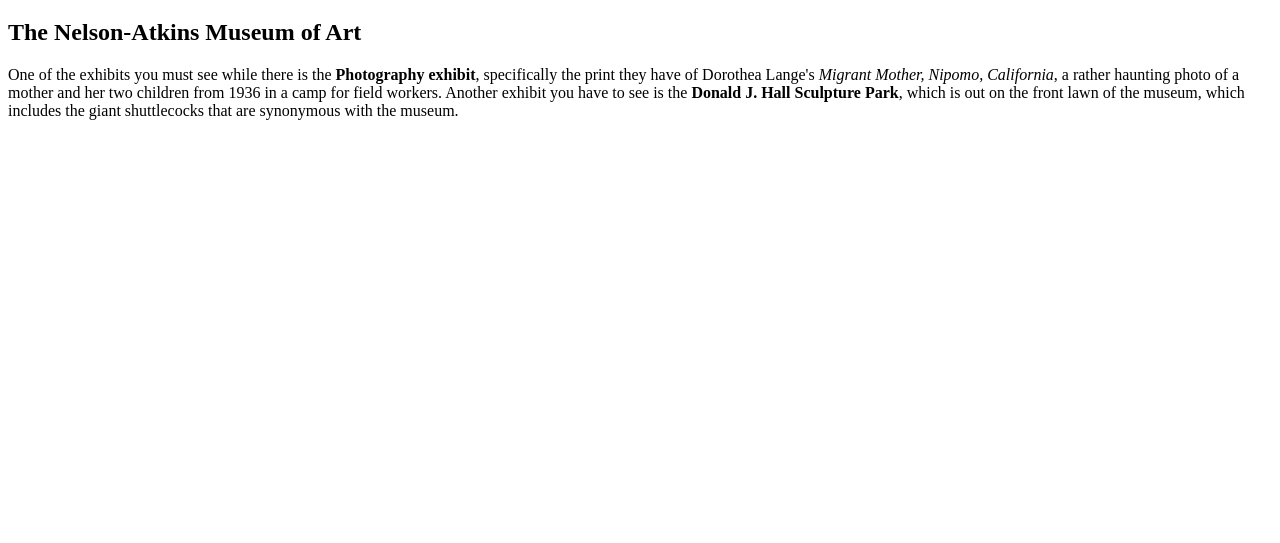
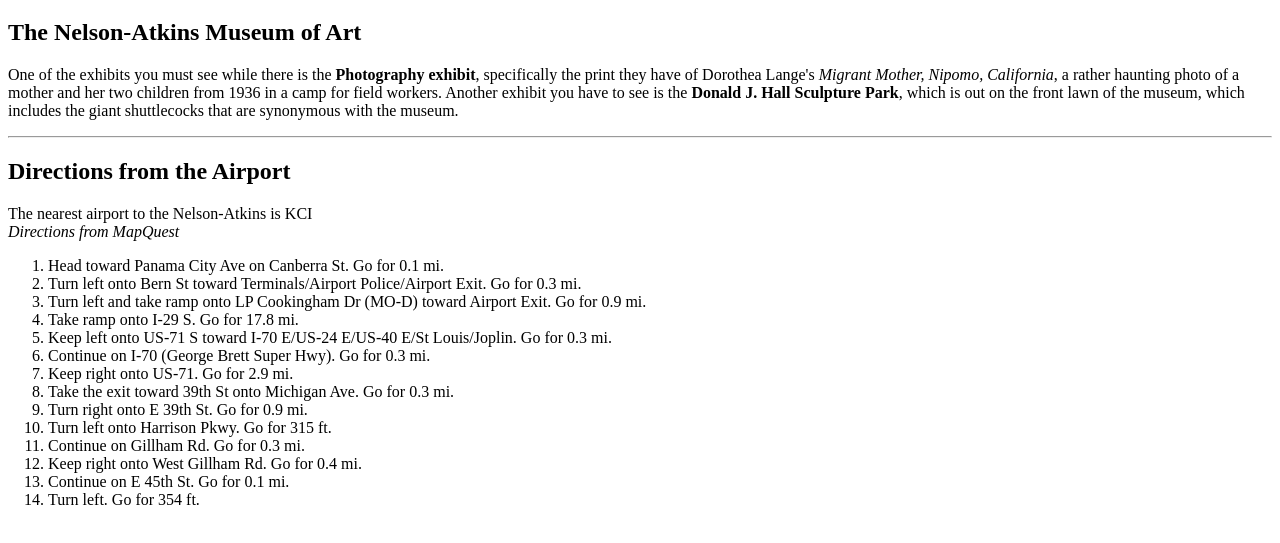
Before and after one commit to 44-563-Web-Apps-F22/44563-webapps-assignment-3-BWeddle, a plain HTML site: page index.html in a window 1280 px wide. Shown: the part 61-604 px from the top of the page. Drawn offline with Linux system fonts and the light colour scheme.

Commit message:
Update index.html

```diff
--- a/index.html
+++ b/index.html
@@ -15,6 +15,29 @@
         One of the exhibits you must see while there is the <b>Photography exhibit</b>, specifically the print they have of Dorothea Lange's <i>Migrant Mother, Nipomo, California</i>, a rather haunting photo of a mother and her two children from 1936 in a camp for field workers.
         Another exhibit you have to see is the <b>Donald J. Hall Sculpture Park</b>, which is out on the front lawn of the museum, which includes the giant shuttlecocks that are synonymous with the museum.
     </p>
+    <hr>
+    <h2>Directions from the Airport</h2>
+    <p>
+        The nearest airport to the Nelson-Atkins is KCI<br>
+        <i>Directions from MapQuest</i>
+    </p>
+    <ol>
+        <li>Head toward Panama City Ave on Canberra St. Go for 0.1 mi.</li>
+        <li>Turn left onto Bern St toward Terminals/Airport Police/Airport Exit. Go for 0.3 mi.</li>
+        <li>Turn left and take ramp onto LP Cookingham Dr (MO-D) toward Airport Exit. Go for 0.9 mi.</li>
+        <li>Take ramp onto I-29 S. Go for 17.8 mi.</li>
+        <li>Keep left onto US-71 S toward I-70 E/US-24 E/US-40 E/St Louis/Joplin. Go for 0.3 mi.</li>
+        <li>Continue on I-70 (George Brett Super Hwy). Go for 0.3 mi.</li>
+        <li>Keep right onto US-71. Go for 2.9 mi.</li>
+        <li>Take the exit toward 39th St onto Michigan Ave. Go for 0.3 mi.</li>
+        <li>Turn right onto E 39th St. Go for 0.9 mi.</li>
+        <li>Turn left onto Harrison Pkwy. Go for 315 ft.</li>
+        <li>Continue on Gillham Rd. Go for 0.3 mi.</li>
+        <li>Keep right onto West Gillham Rd. Go for 0.4 mi.</li>
+        <li>Continue on E 45th St. Go for 0.1 mi.</li>
+        <li>Turn left. Go for 354 ft.</li>
+    </ol>
+
 
 </body>
 
```
